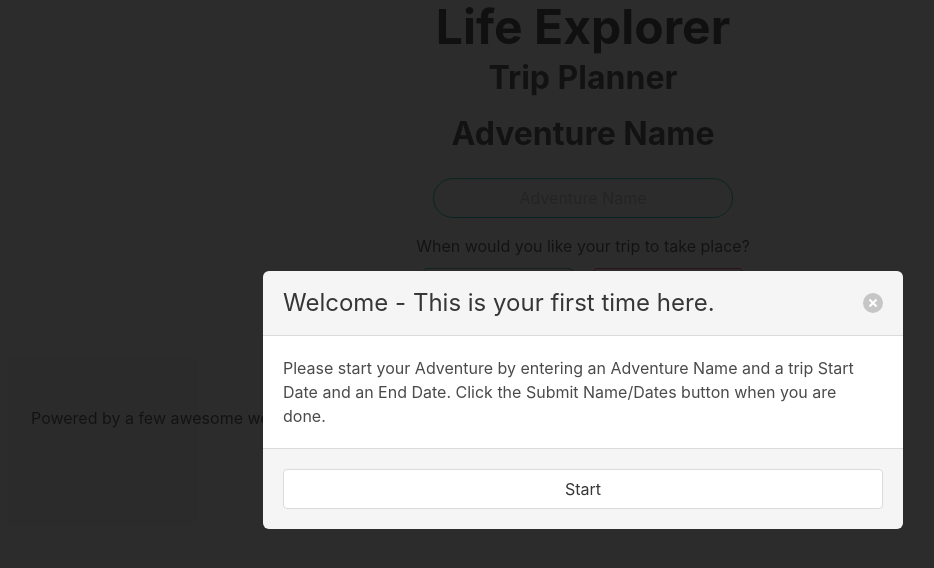
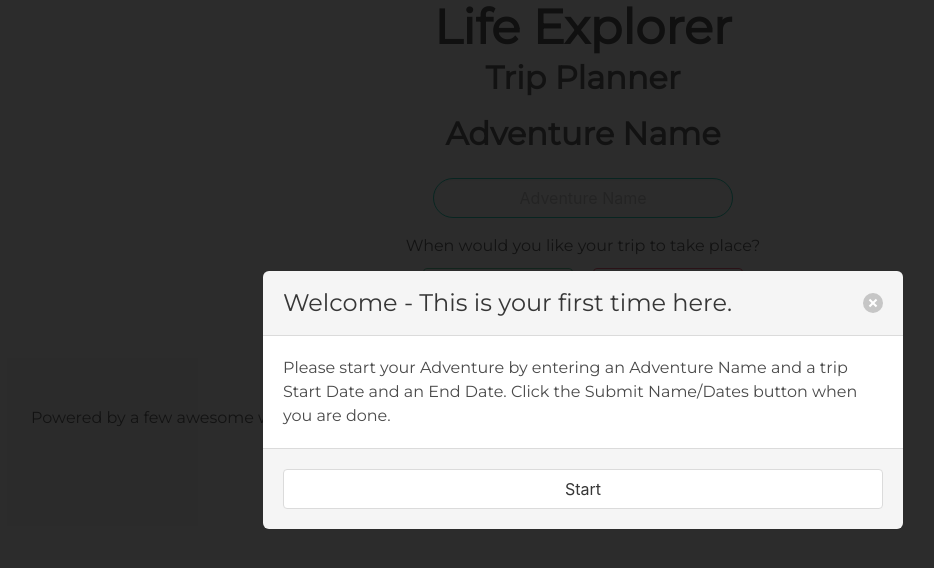
Before and after one commit to melliott7264/vacation-planner, a plain HTML site: page index.html in a window 1280 px wide. Shown: the whole page, without its empty margins (57-991 px from the left). Drawn offline with nearby package versions, Linux system fonts and the light colour scheme.

Commit message:
added font/some styling

```diff
--- a/assets/css/style.css
+++ b/assets/css/style.css
@@ -1,3 +1,7 @@
+* {
+    font-family: Montserrat, serif;
+}
+
 :root {
     --bg-color-ivory: #F9F6F1;
     --bg-color-pewter: #F1E7E4;
--- a/index.html
+++ b/index.html
@@ -7,6 +7,7 @@
     <link rel="stylesheet" href="https://cdnjs.cloudflare.com/ajax/libs/jqueryui/1.12.1/themes/base/jquery-ui.min.css"/>
     <link rel="stylesheet" href="https://cdn.jsdelivr.net/npm/bulma@0.9.3/css/bulma.min.css"/>
     <!-- <link rel="stylesheet" href="https://cdnjs.cloudflare.com/ajax/libs/open-iconic/1.1.1/font/css/open-iconic.min.css"/> -->
+    <link rel="stylesheet" href="https://fonts.googleapis.com/css?family=Montserrat"/>
     <link rel="stylesheet" href="./assets/css/style.css" />
     <title>Vacation Planner</title>
 </head>
```
Also changed, not shown: map.html (+1 -0 lines).
